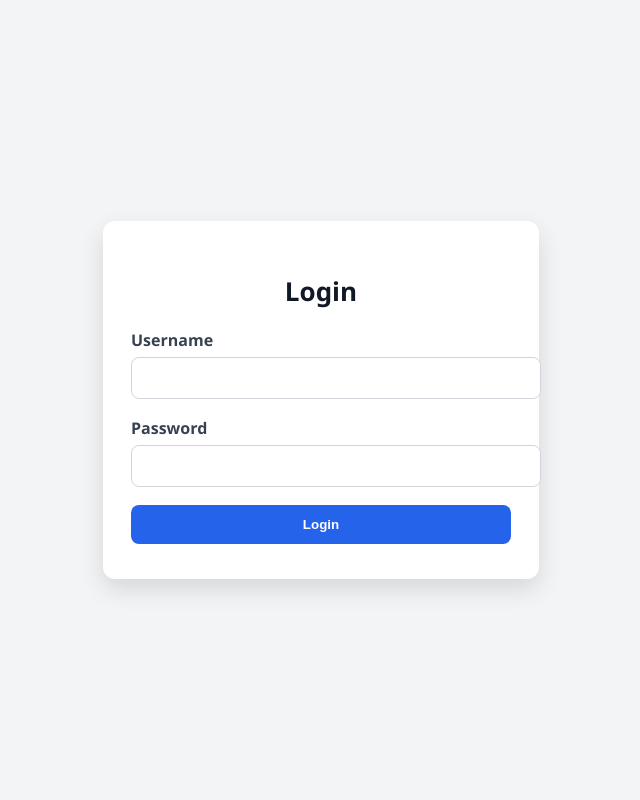
After one commit to riaz-khan-16/onlineShop, a Django app: page /login in a window 1280 px wide. The commit adds this page. Shown: the whole page, without its empty margins (319-959 px from the left). Run offline with Django 5.2, Linux system fonts and the light colour scheme.

Commit message:
authentication system added

```diff
--- /dev/null
+++ b/Backend/Project/App/templates/accounts/login.html
@@ -0,0 +1,133 @@
+<!DOCTYPE html>
+<html lang="en">
+<head>
+    <meta charset="UTF-8">
+    <meta name="viewport" content="width=device-width, initial-scale=1.0">
+    <title>Login</title>
+    <style>
+        /* Page layout */
+        body {
+            display: flex;
+            justify-content: center;   /* center horizontally */
+            align-items: center;       /* center vertically */
+            min-height: 100vh;
+            margin: 0;
+            background: #f3f4f6;       /* light gray */
+            font-family: 'Segoe UI', Arial, sans-serif;
+        }
+
+        /* Shadow box */
+        .login-box {
+            width: 100%;
+            max-width: 380px;
+            padding: 35px 28px;
+            background: #fff;
+            border-radius: 12px;
+            box-shadow: 0 10px 25px rgba(0,0,0,0.12);
+        }
+
+        .login-box h1 {
+            text-align: center;
+            margin-bottom: 20px;
+            color: #111827;
+            font-size: 26px;
+        }
+
+        /* Input groups */
+        .form-group {
+            margin-bottom: 18px;
+        }
+
+        .form-group label {
+            display: block;
+            font-weight: 600;
+            margin-bottom: 6px;
+            color: #374151;
+        }
+
+        .form-group input {
+            width: 100%;
+            padding: 12px 14px;
+            border: 1px solid #d1d5db;
+            border-radius: 8px;
+            font-size: 14px;
+            transition: all 0.2s ease-in-out;
+        }
+
+        .form-group input:focus {
+            border-color: #2563eb;
+            outline: none;
+            box-shadow: 0 0 0 3px rgba(37, 99, 235, 0.2);
+        }
+
+        /* Login button */
+        .btn {
+            width: 100%;
+            padding: 12px;
+            background: #2563eb;
+            color: white;
+            font-weight: bold;
+            border: none;
+            border-radius: 8px;
+            cursor: pointer;
+            transition: background 0.2s ease-in-out, transform 0.1s;
+        }
+
+        .btn:hover {
+            background: #1e40af;
+            transform: translateY(-1px);
+        }
+
+        .btn:active {
+            transform: translateY(1px);
+        }
+
+        /* Extra links */
+        .extra-links {
+            text-align: center;
+            margin-top: 15px;
+            font-size: 14px;
+        }
+
+        .extra-links a {
+            color: #2563eb;
+            text-decoration: none;
+        }
+
+        .extra-links a:hover {
+            text-decoration: underline;
+        }
+    </style>
+</head>
+<body>
+    <div class="login-box">
+        <h1>Login</h1>
+
+        <form method="post">
+            {% csrf_token %}
+
+            <div class="form-group">
+                <label>Username</label>
+                <input type="text" name="username" required>
+            </div>
+
+
+            <div class="form-group">
+                <label>Password</label>
+                <input type="password" name="password" required>
+            </div>
+
+            <button type="submit" class="btn">Login</button>
+        </form>
+
+        {% if messages %}
+        <div>
+            {% for message in messages %}
+            <p style="color:red;">{{ message }}</p>
+            {% endfor %}
+        </div>
+        {% endif %}
+
+    </div>
+</body>
+</html>
--- a/Backend/Project/App/urls.py
+++ b/Backend/Project/App/urls.py
@@ -47,6 +47,12 @@ urlpatterns = [
 
     # admin
     path('admin_dashboard', adminPanel, name='adminPanel' ),
+    #login logout
+
+    path('login', login_view, name='login_view'),
+    path('logout', logout_view, name='logout_view')
+
+
 
 
 
--- a/Backend/Project/App/views.py
+++ b/Backend/Project/App/views.py
@@ -6,6 +6,11 @@ import requests
 from .models import Shop, WebContent, Product, Category
 from .serializers import ShopSerializer, WebContentSerializer, ProductSerializer, CategorySerializer
 from .forms import ProductForm
+
+from django.contrib.auth import login, authenticate, logout
+from django.contrib import messages
+from django.contrib.auth.decorators import login_required
+from django.contrib.auth.mixins import LoginRequiredMixin
 
 # Create your views here.
 def MakeSuperUser(request):
@@ -107,25 +112,25 @@ from django.urls import reverse_lazy
 from .forms import *
 
 #CRUD for Product
-class productList(ListView):
+class productList(LoginRequiredMixin,ListView):
     model = Product
     template_name = "product/product_list.html"
     context_object_name = "products"
 
-class addProduct(CreateView):
+class addProduct(LoginRequiredMixin,CreateView):
     model = Product
     form_class = ProductForm
     template_name = "product/add_product.html"
     success_url = reverse_lazy("productList")
 
-class UpdateProduct(UpdateView):
+class UpdateProduct(LoginRequiredMixin,UpdateView):
     model = Product
     form_class = ProductForm
     template_name = "product/add_product.html"
     success_url = reverse_lazy("productList")
 
 
-class deleteProduct(DeleteView):
+class deleteProduct(LoginRequiredMixin,DeleteView):
     model = Product
     template_name = "product/product_delete.html"
     success_url = reverse_lazy("productList")
@@ -133,25 +138,25 @@ class deleteProduct(DeleteView):
 
 
 #CRUD for Category
-class categoryList(ListView):
+class categoryList(LoginRequiredMixin,ListView):
     model = Category
     template_name = "category/category_list.html"
     context_object_name = "categories"
 
 
-class categoryAdd(CreateView):
+class categoryAdd(LoginRequiredMixin, CreateView):
     model = Category
     form_class = CategoryForm
     template_name = "category/category_add.html"
     success_url = reverse_lazy("categoryList")
 
-class UpdateCategory(UpdateView):
+class UpdateCategory(LoginRequiredMixin,UpdateView):
     model = Category
     form_class = CategoryForm
     template_name = "category/category_add.html"
     success_url = reverse_lazy("categoryList")
 
-class deleteCategory(DeleteView):
+class deleteCategory(LoginRequiredMixin, DeleteView):
     model = Category
     template_name = "category/category_delete.html"
     success_url = reverse_lazy("categoryList")
@@ -160,24 +165,24 @@ class deleteCategory(DeleteView):
 
 
 #CRUD for Web Content
-class WebContentList(ListView):
+class WebContentList(LoginRequiredMixin,ListView):
     model = WebContent
     template_name = "webcontent/webcontent_list.html"
     context_object_name = "webcontents"
 
-class WebContentAdd(CreateView):
+class WebContentAdd(LoginRequiredMixin,CreateView):
     model =WebContent
     form_class = WebContentForm
     template_name = "webcontent/webcontent_add.html"
     success_url = reverse_lazy("WebContentList")
 
-class UpdateWebContent(UpdateView):
+class UpdateWebContent(LoginRequiredMixin,UpdateView):
     model = WebContent
     form_class = WebContentForm
     template_name = "webcontent/webcontent_add.html"
     success_url = reverse_lazy("WebContentList")
 
-class deleteWebContent(DeleteView):
+class deleteWebContent(LoginRequiredMixin,DeleteView):
     model = WebContent
     template_name = "webcontent/webcontent_delete.html"
     success_url = reverse_lazy("WebContentList")
@@ -186,24 +191,25 @@ class deleteWebContent(DeleteView):
 
 
 #CRUD for Web Content
-class shopList(ListView):
+class shopList(LoginRequiredMixin,ListView):
     model = Shop
     template_name = "shop/shop_list.html"
     context_object_name = "shops"
 
-class shopAdd(CreateView):
+class shopAdd(LoginRequiredMixin,CreateView):
     model =Shop
     form_class = shopForm
     template_name = "shop/add_shop.html"
     success_url = reverse_lazy("shopList")
 
-class shopUpdate(UpdateView):
+class shopUpdate(LoginRequiredMixin,UpdateView):
     model = Shop
     form_class = shopForm
     template_name = "shop/add_shop.html"
     success_url = reverse_lazy("shopList")
 
-class shopDelete(DeleteView):
+
+class shopDelete(LoginRequiredMixin,DeleteView):
     model = Shop
     template_name = "shop/delete_shop.html"
     success_url = reverse_lazy("shopList")
@@ -212,6 +218,29 @@ class shopDelete(DeleteView):
 
 
 #admin
-
+@login_required
 def adminPanel(request):
     return render(request, "admin/dashboard.html")
+
+
+
+#making authentication system
+
+def login_view(request):
+    if request.method=="POST":
+        username = request.POST.get("username")
+        password = request.POST.get("password")
+        user = authenticate(request, username=username, password=password)
+        print(user,"user is authenticated")
+        if user is not None:
+            login(request, user)
+            print("user loggied in")
+            return redirect("adminPanel")   # redirect to home page
+        else:
+            messages.error(request, "Invalid username or password")
+
+    return render(request, "accounts/login.html")
+
+def logout_view(request):
+    logout(request)
+    return redirect('login_view')
--- a/Backend/Project/Project/settings.py
+++ b/Backend/Project/Project/settings.py
@@ -130,3 +130,5 @@ CORS_ALLOW_ALL_ORIGINS = True
 
 MEDIA_URL = '/media/'
 MEDIA_ROOT = BASE_DIR / 'media'
+
+LOGIN_URL = "login_view"
--- a/tickets.txt
+++ b/tickets.txt
@@ -1,5 +1,5 @@
 
-Ticket 6: Add a login system
+Ticket 6: Add a login system [complete]
 Ticket 5: Create a view to add, update, delete shops  [Complete]
 Ticket 4: Create a view to show and update webcontent   [Complete] [18.9.2025]
 Ticket 3: Creat a view for list, create, update, delete category  [Complete] [18.9.2025]
```
Also changed, not shown: Backend/Project/App/templates/admin/dashboard.html (+84 -0 lines), Backend/Project/db.sqlite3.
